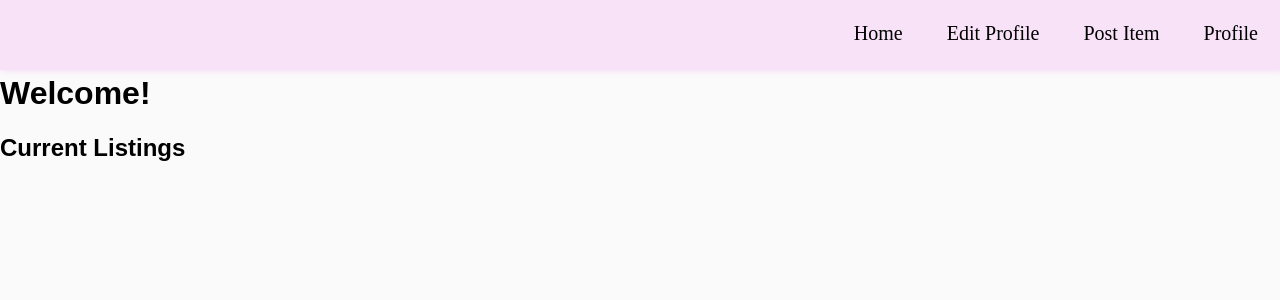
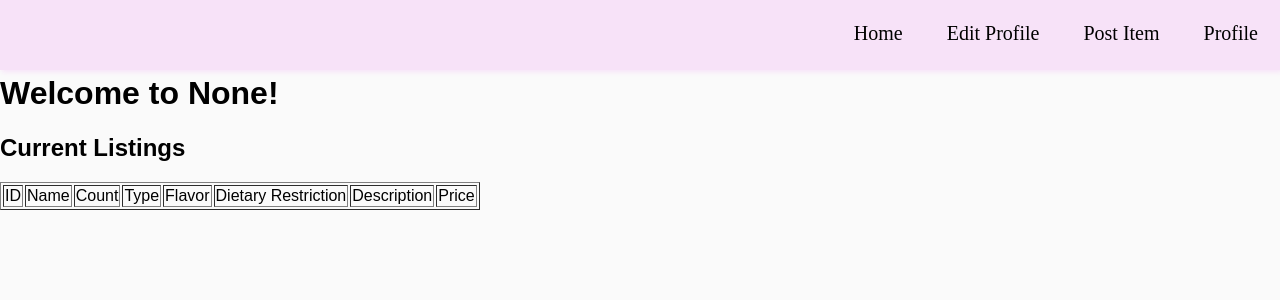
Before and after one commit to tztian/bakemates, a Flask app: page /bakerhome in a window 1280 px wide. Shown: the top 300 px of the page. Run offline with Flask 3, Linux system fonts and the light colour scheme; data that the repository does not hold is empty.

Commit message:
added listing to bakerhome

```diff
--- a/app.py
+++ b/app.py
@@ -1,9 +1,26 @@
 from flask import Flask, render_template, request, redirect, url_for
+import mysql.connector
 
+########################################################
+# Need to change this part later to log in as the user #
+########################################################
+con = mysql.connector.connect(
+  host="localhost",
+  user="root",
+  password = "",
+  database = "bakemates"
+)
+cur = con.cursor()
+
+###########################
+# Actual application part #
+###########################
 app = Flask(__name__, static_url_path='/static')
 
-# Global variable to store the user's location
+# Global variable to store the user's information
 user_location = None
+current_user = "root"
+password = ""
 
 @app.route('/')
 def index():
@@ -19,6 +36,7 @@
 @app.route('/login')
 def login():
     return render_template('login.html')
+    # gotta store the current username
 @app.route('/signup')
 def signup():
     return render_template('signup.html')
@@ -45,7 +63,19 @@
     #get bakery name from database, and somehow knowing whos logged in.
     #all items from the database for that bakery
     #return render_template('bakerhome.html', bakery_name=bakery_name, items=items)
-    return render_template('bakerhome.html')
+
+    # check if current user is a baker
+    with mysql.connector.connect(host="localhost", user=current_user, password = password, database = "bakemates") as con:
+        cur = con.cursor()
+        cur.execute("SELECT Name FROM User WHERE UserID = %s", (current_user,))
+        baker_name = cur.fetchone()
+        if baker_name:
+            baker_name = baker_name[0]
+        cur.execute('''SELECT ItemID, ItemName, ItemCount, ItemType, Flavor, DietaryRestriction,
+                    ItemDescription, Price FROM Item WHERE BakerID = %s''', (current_user,))
+        rows = cur.fetchall()
+
+    return render_template('bakerhome.html', baker_name = baker_name, rows = rows)
 
 @app.route('/additem')
 def add_item():
--- a/templates/bakerhome.html
+++ b/templates/bakerhome.html
@@ -19,13 +19,38 @@
 
     <!-- once databases are set up, add bakery name to welcome message -->
     <br><br><br>
-    <h1>Welcome!</h1>
+    <h1>Welcome to {{baker_name}}!</h1>
 
     <h2>Current Listings</h2>
     <!-- Listings Section -->
     <!-- <div class="listings-container">-->
         <!-- ONLY THE LOGGED IN BAKERS BAKERY ITEMS Loop through items and display them in a grid -->
 
+        <table border = 1>
+            <thead>
+                <td>ID</td>
+                <td>Name</td>
+                <td>Count</td>
+                <td>Type</td>
+                <td>Flavor</td>
+                <td>Dietary Restriction</td>
+                <td>Description</td>
+                <td>Price</td>
+            </thead>
+
+            {% for row in rows %}
+                <tr>
+                <td>{{row[0]}}</td>
+                <td>{{row[1]}}</td>
+                <td> {{row[2]}}</td>
+                <td>{{row[3]}}</td>
+                <td>{{row[4]}}</td>
+                <td>{{row[5]}}</td>
+                <td>{{row[6]}}</td>
+                <td>{{row[7]}}</td>
+                </tr>
+            {% endfor %}
+        </table>
 
 </body>
 </html>
```
